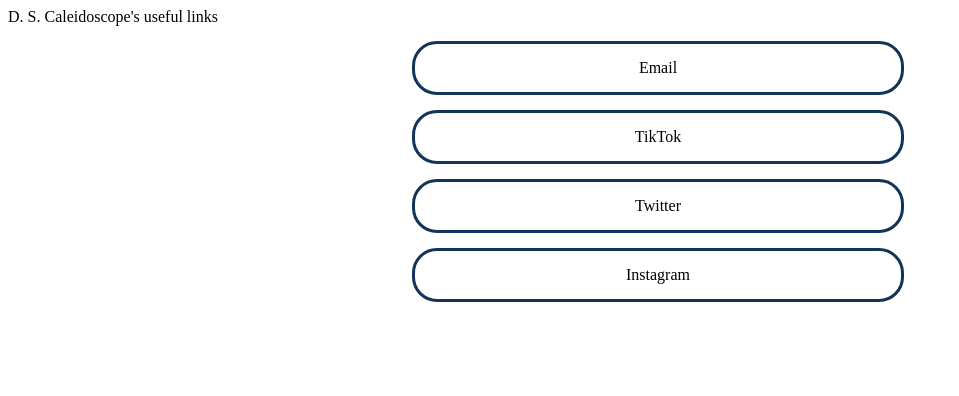
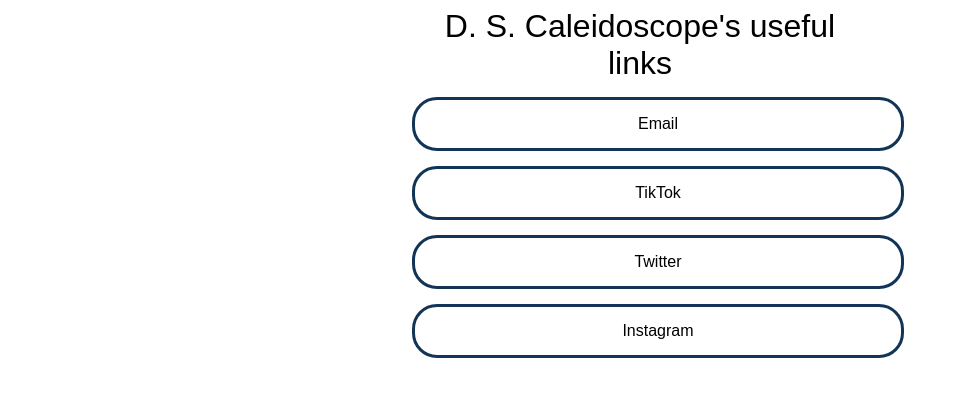
Before and after one commit to DSCaleidoscope/LinkTree, a plain HTML site: page index.html in a window 1280 px wide. Shown: the whole page, without its empty margins (0-959 px from the left). Drawn offline with Linux system fonts and the light colour scheme.

Commit message:
Update style.css

```diff
--- a/style.css
+++ b/style.css
@@ -9,13 +9,21 @@
   margin: 15px 0px;
   border-radius: 25px;
   transition: background 1s;
+  font-family: arial;
+  font-weigth:700;
 }
 
 .branch:hover{
   cursor:pointer;
   background: #123456;
+  color: white;
 }
 
 #mtitle{
   position: relative;
+  width: 36%;
+  left: 32%;
+  text-align: center;
+  font-size: 32px;
+  font-family: arial;
 }
```
